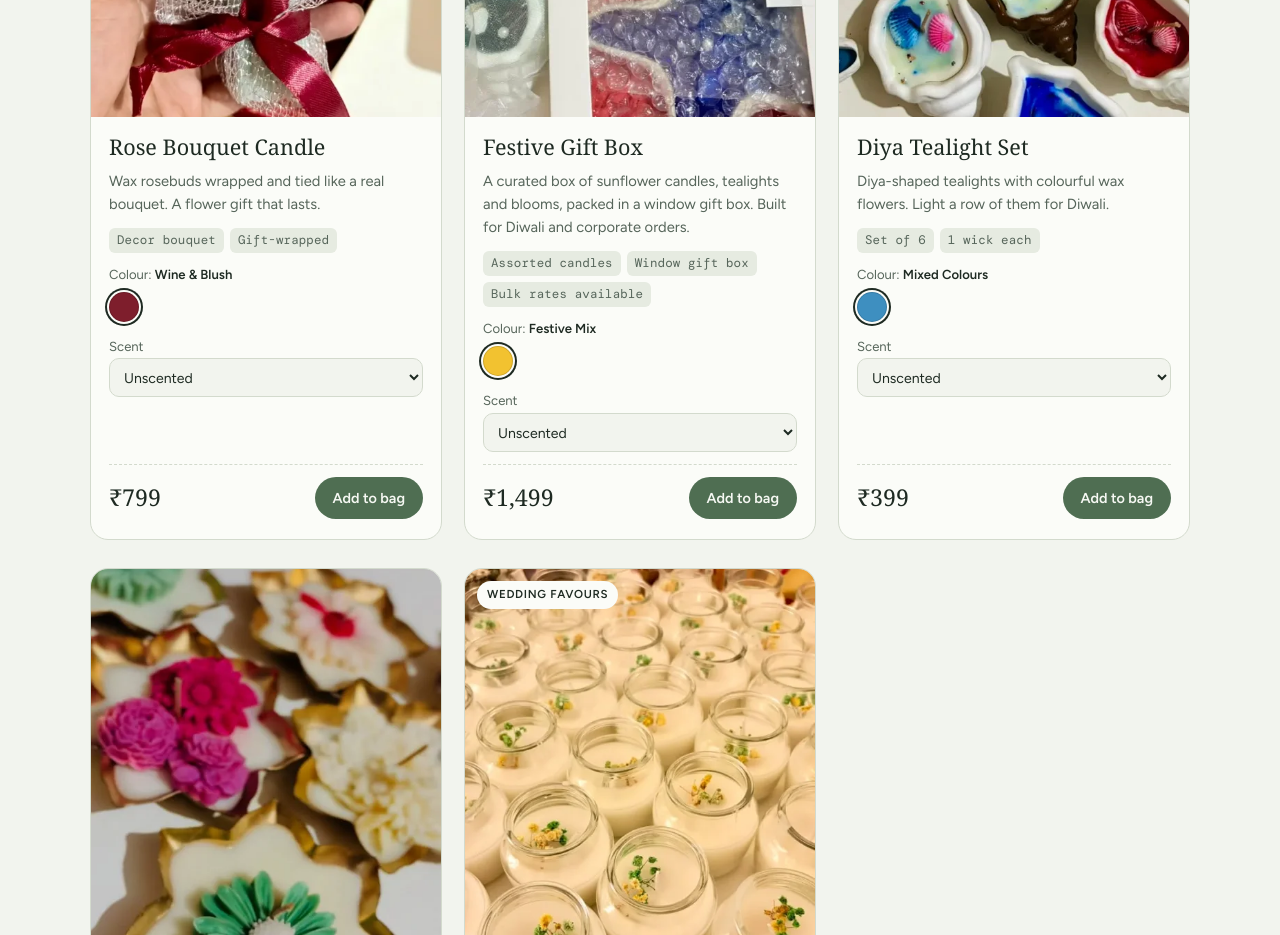
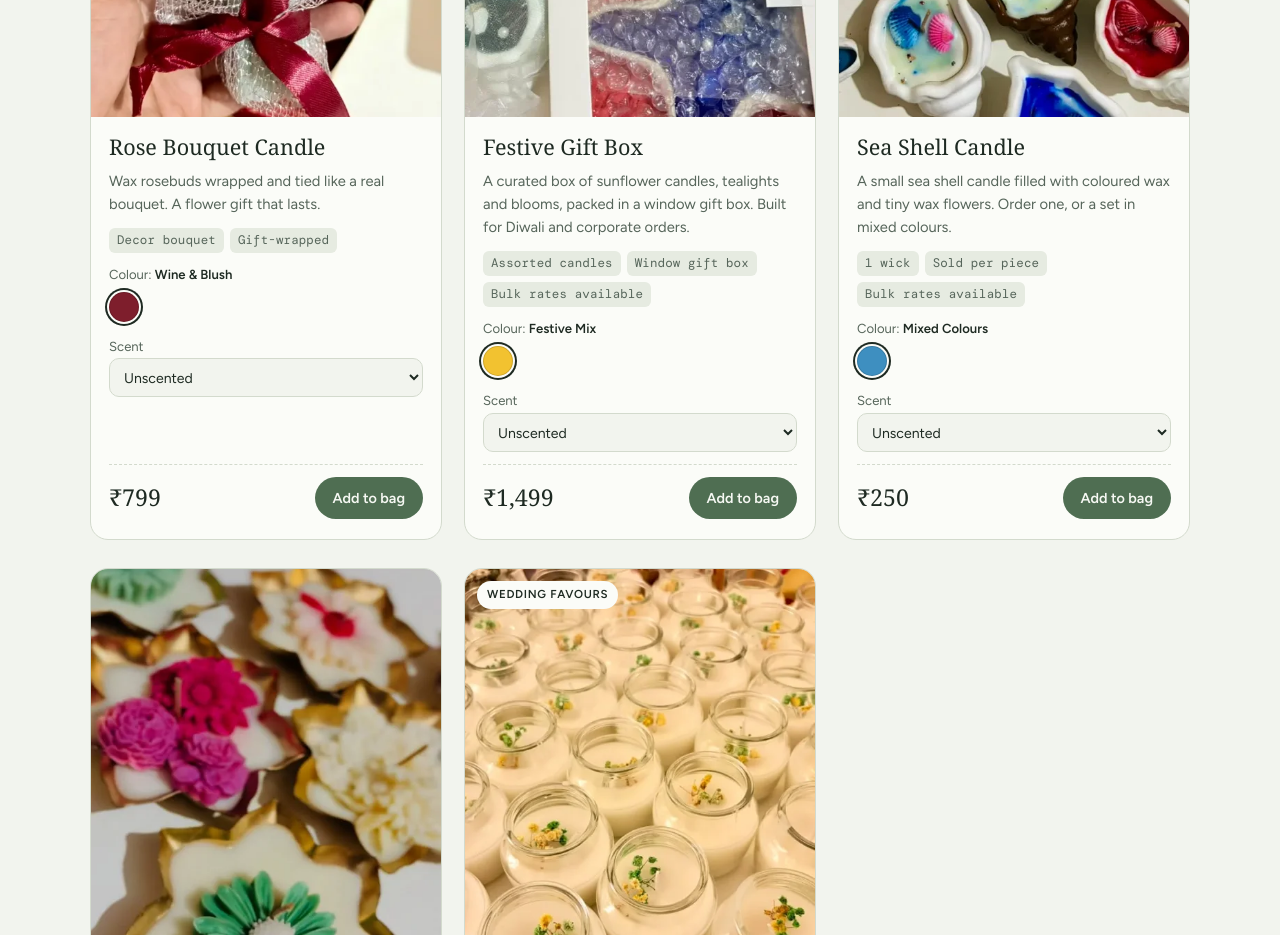
Before and after one commit to Juliet6364/julietcandle, a plain HTML site: page index.html in a window 1280 px wide. Shown: the part 9880-10815 px from the top of the page. Drawn offline with nearby package versions, Linux system fonts and the light colour scheme; a web font is replaced by a local one.

Commit message:
Rename Diya Tealight Set to Sea Shell Candle, Rs 250 per piece
Co-Authored-By: Claude Opus 5.5 <noreply@anthropic.com>
Claude-Session: https://claude.ai/code/session_0114EHGBxNLXoR9nbSevqC35

```diff
--- a/index.html
+++ b/index.html
@@ -479,9 +479,9 @@ const PRODUCTS = [
     specs:["Assorted candles","Window gift box","Bulk rates available"],
     colours:[{n:"Festive Mix",h:C.yellow,img:"ig-73"}],
     gallery:["ig-73"] },
-  { id:"diya", name:"Diya Tealight Set", cat:"festive", price:399,
-    desc:"Diya-shaped tealights with colourful wax flowers. Light a row of them for Diwali.",
-    specs:["Set of 6","1 wick each"],
+  { id:"sea-shell", name:"Sea Shell Candle", cat:"sculpted", price:250,
+    desc:"A small sea shell candle filled with coloured wax and tiny wax flowers. Order one, or a set in mixed colours.",
+    specs:["1 wick","Sold per piece","Bulk rates available"],
     colours:[{n:"Mixed Colours",h:C.ocean,img:"ig-98"}],
     gallery:["ig-98"] },
   { id:"star-diya", name:"Star Flower Diya", cat:"festive", price:249,
```
